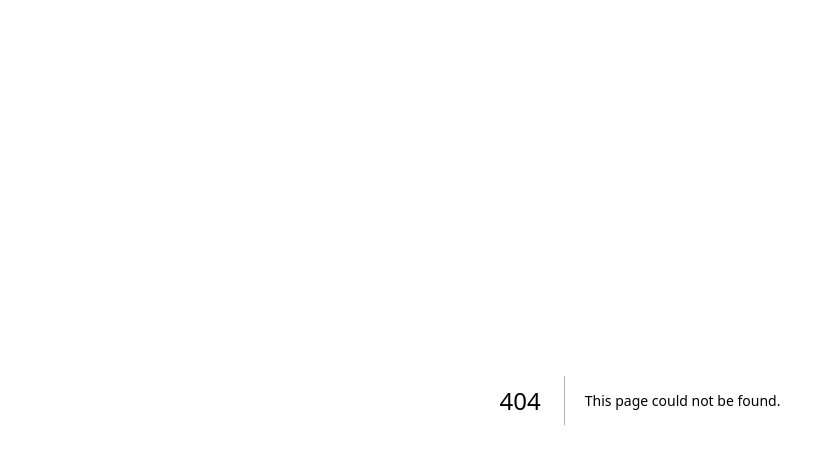
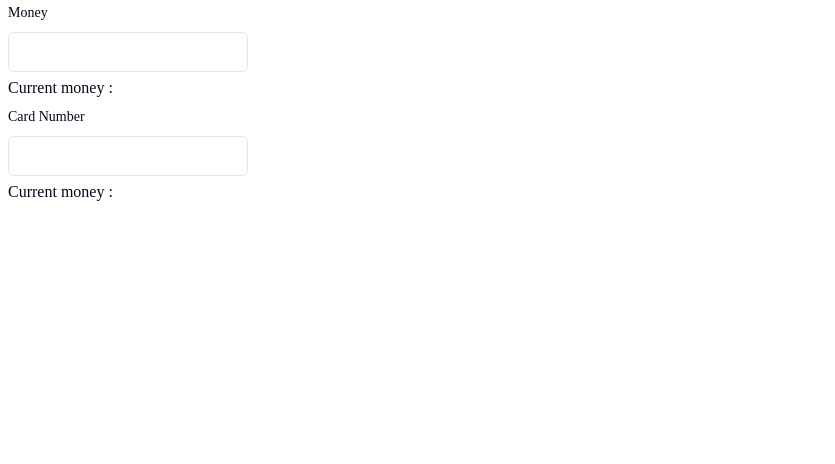
Before and after one commit to quangnmwork/nestjs, a Next.js app in the folder frontend/: page /format/number-format in a window 1280 px wide. Before the commit this address had no page. Shown: the top 464 px of the page, without its empty margins (0-835 px from the left). Built offline with nearby package versions, Linux system fonts and the light colour scheme.

Commit message:
feat: compare intl and react number format

```diff
--- a/frontend/package.json
+++ b/frontend/package.json
@@ -29,6 +29,7 @@
     "react": "^18",
     "react-dom": "^18",
     "react-hook-form": "^7.51.0",
+    "react-number-format": "^5.3.4",
     "react-use": "^17.5.0",
     "tailwind-merge": "^2.2.1",
     "tailwindcss-animate": "^1.0.7",
--- a/frontend/src/components/ui/toaster.tsx
+++ b/frontend/src/components/ui/toaster.tsx
@@ -1,3 +1,4 @@
+/* eslint-disable @typescript-eslint/no-explicit-any */
 import {
   Toast,
   ToastClose,
@@ -5,18 +6,18 @@ import {
   ToastProvider,
   ToastTitle,
   ToastViewport,
-} from "@/components/ui/toast"
-import { useToast } from "@/components/ui/use-toast"
+} from '@/components/ui/toast';
+import { useToast } from '@/components/ui/use-toast';
 
-export function Toaster() {
-  const { toasts } = useToast()
+export function Toaster(): JSX.Element {
+  const { toasts } = useToast();
 
   return (
     <ToastProvider>
-      {toasts.map(function ({ id, title, description, action, ...props }) {
+      {toasts.map(function ({ id, title, description, action, ...props }: any) {
         return (
           <Toast key={id} {...props}>
-            <div className="grid gap-1">
+            <div className='grid gap-1'>
               {title && <ToastTitle>{title}</ToastTitle>}
               {description && (
                 <ToastDescription>{description}</ToastDescription>
@@ -25,9 +26,9 @@ export function Toaster() {
             {action}
             <ToastClose />
           </Toast>
-        )
+        );
       })}
       <ToastViewport />
     </ToastProvider>
-  )
+  );
 }
--- a/frontend/src/components/ui/use-toast.ts
+++ b/frontend/src/components/ui/use-toast.ts
@@ -1,106 +1,104 @@
-"use client";
+/* eslint-disable @typescript-eslint/explicit-function-return-type */
+'use client';
 
 // Inspired by react-hot-toast library
-import * as React from "react"
+import * as React from 'react';
 
-import type {
-  ToastActionElement,
-  ToastProps,
-} from "@/components/ui/toast"
+import type { ToastActionElement, ToastProps } from '@/components/ui/toast';
 
-const TOAST_LIMIT = 1
-const TOAST_REMOVE_DELAY = 1000000
+const TOAST_LIMIT = 1;
+const TOAST_REMOVE_DELAY = 1000000;
 
 type ToasterToast = ToastProps & {
-  id: string
-  title?: React.ReactNode
-  description?: React.ReactNode
-  action?: ToastActionElement
+  id: string;
+  title?: React.ReactNode;
+  description?: React.ReactNode;
+  action?: ToastActionElement;
+};
+
+const actionTypes = {
+  ADD_TOAST: 'ADD_TOAST',
+  UPDATE_TOAST: 'UPDATE_TOAST',
+  DISMISS_TOAST: 'DISMISS_TOAST',
+  REMOVE_TOAST: 'REMOVE_TOAST',
+} as const;
+
+let count = 0;
+
+function genId() {
+  count = (count + 1) % Number.MAX_SAFE_INTEGER;
+  return count.toString();
 }
 
-const actionTypes = {
-  ADD_TOAST: "ADD_TOAST",
-  UPDATE_TOAST: "UPDATE_TOAST",
-  DISMISS_TOAST: "DISMISS_TOAST",
-  REMOVE_TOAST: "REMOVE_TOAST",
-} as const
-
-let count = 0
-
-function genId() {
-  count = (count + 1) % Number.MAX_SAFE_INTEGER
-  return count.toString()
-}
-
-type ActionType = typeof actionTypes
+type ActionType = typeof actionTypes;
 
 type Action =
   | {
-      type: ActionType["ADD_TOAST"]
-      toast: ToasterToast
+      type: ActionType['ADD_TOAST'];
+      toast: ToasterToast;
     }
   | {
-      type: ActionType["UPDATE_TOAST"]
-      toast: Partial<ToasterToast>
+      type: ActionType['UPDATE_TOAST'];
+      toast: Partial<ToasterToast>;
     }
   | {
-      type: ActionType["DISMISS_TOAST"]
-      toastId?: ToasterToast["id"]
+      type: ActionType['DISMISS_TOAST'];
+      toastId?: ToasterToast['id'];
     }
   | {
-      type: ActionType["REMOVE_TOAST"]
-      toastId?: ToasterToast["id"]
-    }
+      type: ActionType['REMOVE_TOAST'];
+      toastId?: ToasterToast['id'];
+    };
 
 interface State {
-  toasts: ToasterToast[]
+  toasts: ToasterToast[];
 }
 
-const toastTimeouts = new Map<string, ReturnType<typeof setTimeout>>()
+const toastTimeouts = new Map<string, ReturnType<typeof setTimeout>>();
 
 const addToRemoveQueue = (toastId: string) => {
   if (toastTimeouts.has(toastId)) {
-    return
+    return;
   }
 
   const timeout = setTimeout(() => {
-    toastTimeouts.delete(toastId)
+    toastTimeouts.delete(toastId);
     dispatch({
-      type: "REMOVE_TOAST",
+      type: 'REMOVE_TOAST',
       toastId: toastId,
-    })
-  }, TOAST_REMOVE_DELAY)
+    });
+  }, TOAST_REMOVE_DELAY);
 
-  toastTimeouts.set(toastId, timeout)
-}
+  toastTimeouts.set(toastId, timeout);
+};
 
 export const reducer = (state: State, action: Action): State => {
   switch (action.type) {
-    case "ADD_TOAST":
+    case 'ADD_TOAST':
       return {
         ...state,
         toasts: [action.toast, ...state.toasts].slice(0, TOAST_LIMIT),
-      }
+      };
 
-    case "UPDATE_TOAST":
+    case 'UPDATE_TOAST':
       return {
         ...state,
         toasts: state.toasts.map((t) =>
-          t.id === action.toast.id ? { ...t, ...action.toast } : t
+          t.id === action.toast.id ? { ...t, ...action.toast } : t,
         ),
-      }
+      };
 
-    case "DISMISS_TOAST": {
-      const { toastId } = action
+    case 'DISMISS_TOAST': {
+      const { toastId } = action;
 
       // ! Side effects ! - This could be extracted into a dismissToast() action,
       // but I'll keep it here for simplicity
       if (toastId) {
-        addToRemoveQueue(toastId)
+        addToRemoveQueue(toastId);
       } else {
         state.toasts.forEach((toast) => {
-          addToRemoveQueue(toast.id)
-        })
+          addToRemoveQueue(toast.id);
+        });
       }
 
       return {
@@ -111,84 +109,85 @@ export const reducer = (state: State, action: Action): State => {
                 ...t,
                 open: false,
               }
-            : t
+            : t,
         ),
-      }
+      };
     }
-    case "REMOVE_TOAST":
+    case 'REMOVE_TOAST':
       if (action.toastId === undefined) {
         return {
           ...state,
           toasts: [],
-        }
+        };
       }
       return {
         ...state,
         toasts: state.toasts.filter((t) => t.id !== action.toastId),
-      }
+      };
   }
+};
+
+const listeners: Array<(state: State) => void> = [];
+
+let memoryState: State = { toasts: [] };
+
+function dispatch(action: Action) {
+  memoryState = reducer(memoryState, action);
+  listeners.forEach((listener) => {
+    listener(memoryState);
+  });
 }
 
-const listeners: Array<(state: State) => void> = []
-
-let memoryState: State = { toasts: [] }
-
-function dispatch(action: Action) {
-  memoryState = reducer(memoryState, action)
-  listeners.forEach((listener) => {
-    listener(memoryState)
-  })
-}
-
-type Toast = Omit<ToasterToast, "id">
+type Toast = Omit<ToasterToast, 'id'>;
 
 function toast({ ...props }: Toast) {
-  const id = genId()
+  const id = genId();
 
   const update = (props: ToasterToast) =>
     dispatch({
-      type: "UPDATE_TOAST",
+      type: 'UPDATE_TOAST',
       toast: { ...props, id },
-    })
-  const dismiss = () => dispatch({ type: "DISMISS_TOAST", toastId: id })
+    });
+  const dismiss = () => dispatch({ type: 'DISMISS_TOAST', toastId: id });
 
   dispatch({
-    type: "ADD_TOAST",
+    type: 'ADD_TOAST',
     toast: {
       ...props,
       id,
       open: true,
       onOpenChange: (open) => {
-        if (!open) dismiss()
+        if (!open) dismiss();
       },
     },
-  })
+  });
 
   return {
     id: id,
     dismiss,
     update,
-  }
+  };
 }
 
-function useToast() {
-  const [state, setState] = React.useState<State>(memoryState)
+// eslint-disable-next-line @typescript-eslint/no-explicit-any
+function useToast(): any {
+  const [state, setState] = React.useState<State>(memoryState);
 
   React.useEffect(() => {
-    listeners.push(setState)
+    listeners.push(setState);
     return () => {
-      const index = listeners.indexOf(setState)
+      const index = listeners.indexOf(setState);
       if (index > -1) {
-        listeners.splice(index, 1)
+        listeners.splice(index, 1);
       }
-    }
-  }, [state])
+    };
+  }, [state]);
 
   return {
     ...state,
     toast,
-    dismiss: (toastId?: string) => dispatch({ type: "DISMISS_TOAST", toastId }),
-  }
+    dismiss: (toastId?: string) => dispatch({ type: 'DISMISS_TOAST', toastId }),
+  };
 }
 
-export { useToast, toast }
+export { useToast, toast };
--- /dev/null
+++ b/frontend/src/pages/format/intl.tsx
@@ -0,0 +1,92 @@
+import { zodResolver } from '@hookform/resolvers/zod';
+import Head from 'next/head';
+import React from 'react';
+import { useForm } from 'react-hook-form';
+import { z } from 'zod';
+
+import {
+  FormField,
+  Input,
+  Form,
+  Button,
+  FormItem,
+  FormLabel,
+  FormControl,
+} from '@/components/ui';
+
+const formatter = new Intl.NumberFormat('en-US');
+
+/** Convert Intl format */
+// eslint-disable-next-line @typescript-eslint/explicit-function-return-type
+const moneyFormatter = {
+  format: (value: number): string => {
+    return formatter.format(value);
+  },
+  parse: (value: string): number => {
+    /** 122.33入力ことできない*/
+    const rawValue = parseInt(value?.replace(/\D/g, ''));
+    return rawValue;
+  },
+};
+
+const formSchema = z.object({
+  money: z.preprocess((val) => moneyFormatter.parse(val as string), z.number()),
+});
+
+type FormType = z.infer<typeof formSchema>;
+
+const Page = (): JSX.Element => {
+  const form = useForm<FormType>({
+    resolver: zodResolver(formSchema),
+  });
+  const { control } = form;
+
+  const onSubmit = (data: FormType): void => {
+    alert(JSON.stringify(data));
+  };
+
+  return (
+    <>
+      <Head>
+        <title>Intl API</title>
+      </Head>
+      <Form {...form}>
+        <form className='px-2 mt-3 w-64' onSubmit={form.handleSubmit(onSubmit)}>
+          <div>
+            <FormField
+              control={control}
+              name='money'
+              render={({ field: { onChange, value } }) => (
+                <FormItem>
+                  <FormLabel>Money</FormLabel>
+                  <FormControl>
+                    <Input
+                      onChange={(e) => {
+                        onChange(
+                          moneyFormatter.format(
+                            // Convert 1,000 -> 1000
+                            moneyFormatter.parse(e.target.value),
+                          ),
+                        );
+                      }}
+                      value={value}
+                    />
+                  </FormControl>
+                </FormItem>
+              )}
+            />
+          </div>
+          <p>
+            Current Money :{' '}
+            {moneyFormatter.parse(form.watch('money')?.toString())}
+          </p>
+          <Button type='submit' className='my-2'>
+            Submit
+          </Button>
+        </form>
+      </Form>
+    </>
+  );
+};
+
+export default Page;
--- /dev/null
+++ b/frontend/src/pages/format/number-format.tsx
@@ -0,0 +1,77 @@
+import { zodResolver } from '@hookform/resolvers/zod';
+import React from 'react';
+import { useForm } from 'react-hook-form';
+import { NumericFormat, PatternFormat } from 'react-number-format';
+import { z } from 'zod';
+
+import {
+  Form,
+  FormControl,
+  FormField,
+  FormItem,
+  FormLabel,
+  Input,
+} from '@/components/ui';
+
+const formSchema = z.object({
+  money: z.number(),
+  cardNumber: z.number(),
+});
+
+type FormType = z.infer<typeof formSchema>;
+
+const Page = (): JSX.Element => {
+  const form = useForm<FormType>({
+    resolver: zodResolver(formSchema),
+  });
+
+  return (
+    <Form {...form}>
+      <form className='px-2 w-64'>
+        <FormField
+          control={form.control}
+          name='money'
+          render={({ field: { value, onChange } }) => (
+            <FormItem>
+              <FormLabel>Money</FormLabel>
+              <FormControl>
+                <NumericFormat
+                  value={value}
+                  customInput={Input}
+                  thousandSeparator
+                  onValueChange={(value) => {
+                    onChange(value.floatValue);
+                  }}
+                />
+              </FormControl>
+            </FormItem>
+          )}
+        />
+        <p className='my-1'>Current money : {form.watch('money')}</p>
+
+        <FormField
+          control={form.control}
+          name='cardNumber'
+          render={({ field: { value, onChange } }) => (
+            <FormItem>
+              <FormLabel>Card Number</FormLabel>
+              <FormControl>
+                <PatternFormat
+                  value={value}
+                  format={'#### #### #### ####'}
+                  customInput={Input}
+                  onValueChange={(value) => {
+                    onChange(value.floatValue);
+                  }}
+                />
+              </FormControl>
+            </FormItem>
+          )}
+        />
+        <p className='my-1'>Current money : {form.watch('cardNumber')}</p>
+      </form>
+    </Form>
+  );
+};
+
+export default Page;
```
Also changed, not shown: frontend/src/components/ui/table.tsx (+31 -31 lines), frontend/src/components/ui/toast.tsx (+39 -39 lines), frontend/src/pages/format/compare.md (added, +25 -0 lines), 1 other file (tests, documents, lock files or other folders).
